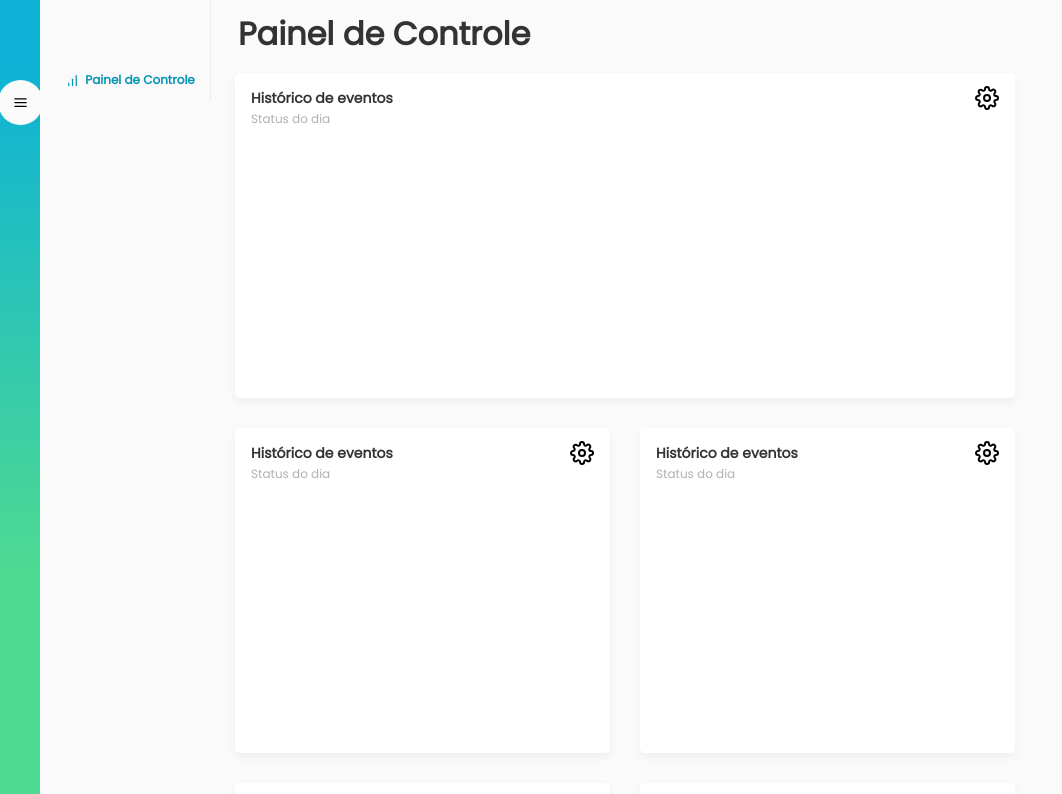
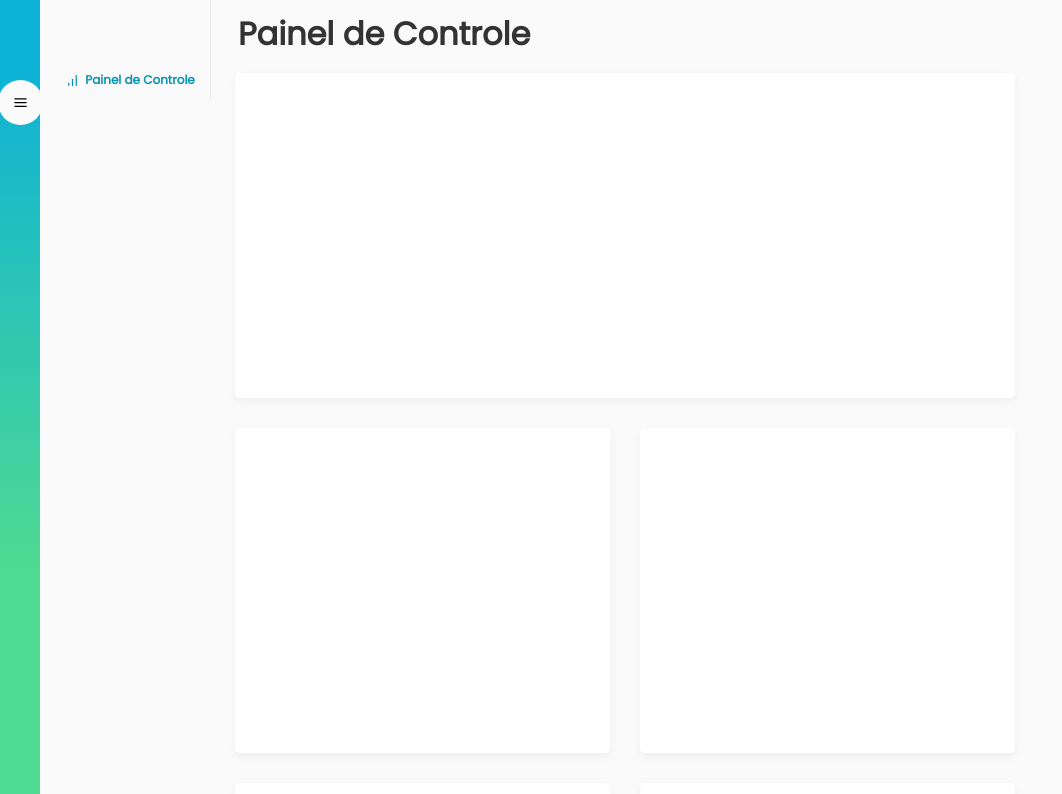
Before and after one commit to IgrPhillipe/tt-dashboard, a React (Create React App) app: page / in a window 1280 px wide. Shown: the top 794 px of the page, without its empty margins (0-1062 px from the left). Built offline with nearby package versions, Linux system fonts and the light colour scheme.

Commit message:
feat(home): add new props

```diff
--- a/src/components/Header/index.tsx
+++ b/src/components/Header/index.tsx
@@ -8,15 +8,28 @@ import {
   Subtitle
 } from './style';
 
-const Header: React.FC = () => {
+export interface HeaderProps {
+  settings?: boolean;
+  title: string;
+  subtitle?: string;
+}
+
+const Header: React.FC<HeaderProps> = ({
+  settings, title, subtitle,
+}: HeaderProps) => {
   return (
     <>
       <Headerbox>
         <Top>
-          <Title>Histórico de eventos</Title>
-          <Settings cursor='pointer' onClick={() => console.log('click')} />
+          <Title>{title}</Title>
+          {settings && (
+            <Settings cursor='pointer' onClick={() => console.log('click')} />
+          )}
+
         </Top>
-        <Subtitle>Status do dia</Subtitle>
+        {subtitle && (
+          <Subtitle>{subtitle}</Subtitle>
+        )}
       </Headerbox>
     </>
   );
```
